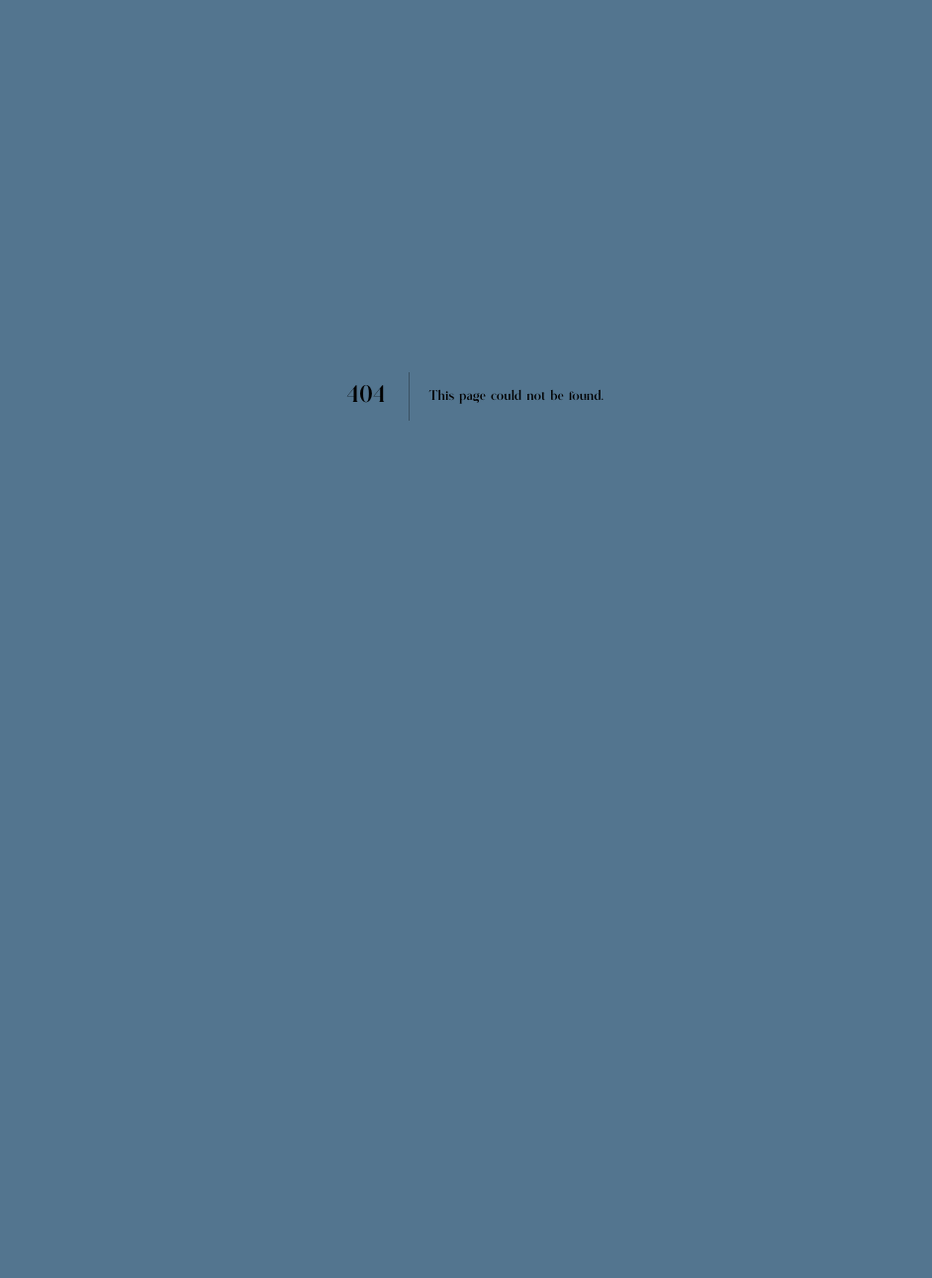
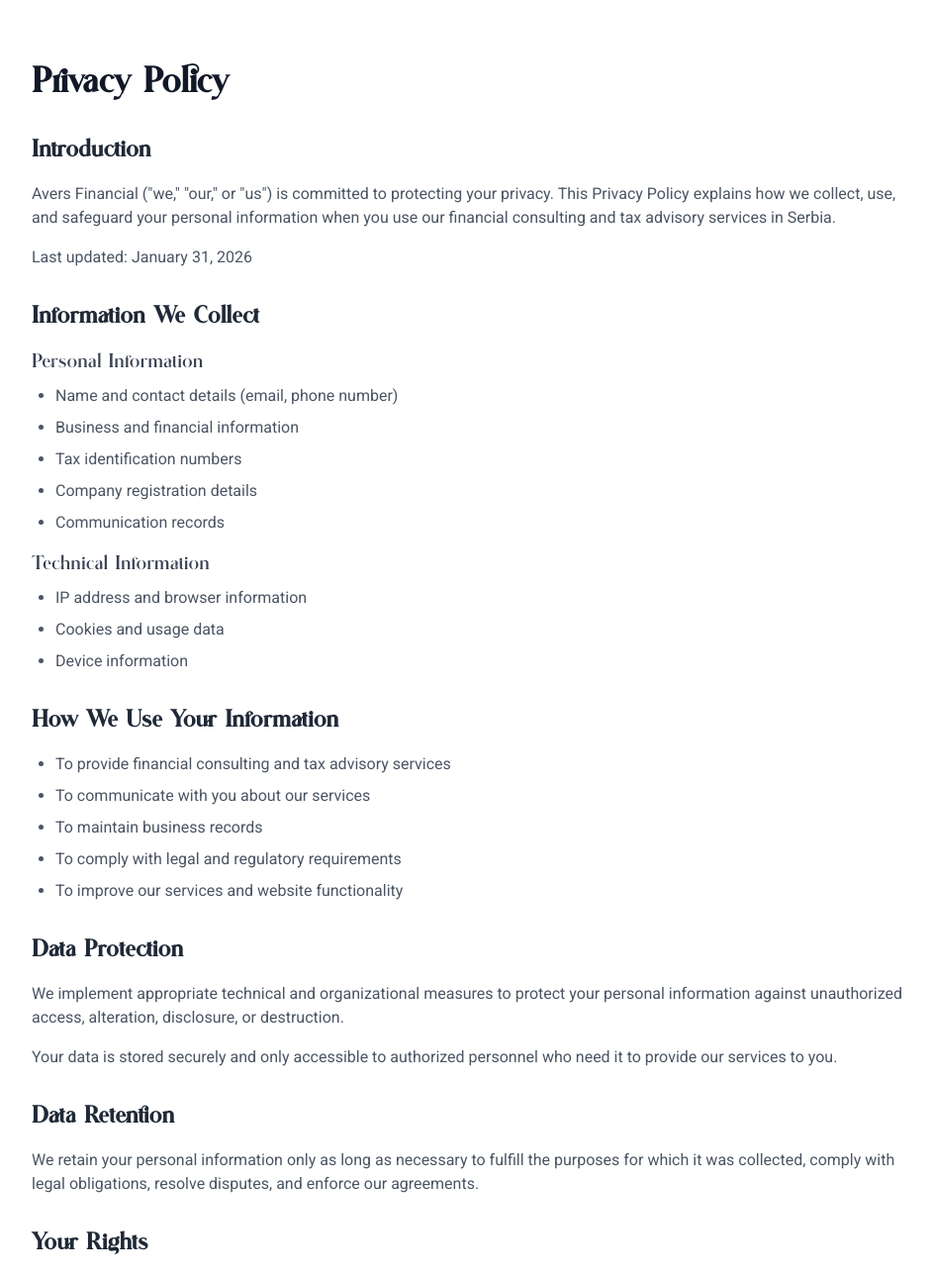
Before and after one commit to IBjelica/avers, a Next.js app: page /privacy-policy in a window 1280 px wide. Before the commit this address had no page. Shown: the top 1291 px of the page at 99% size, without its empty margins (160-1102 px from the left). Before the commit the page ends 800 px from the top, so only its background shows below. Built offline with nearby package versions, Linux system fonts and the light colour scheme.

Commit message:
UI: Add privacy policy page and footer link
- Create comprehensive privacy policy page with proper metadata
- Add privacy policy link to footer
- Include contact information and data protection details
- Follow GDPR and Serbian data protection guidelines

```diff
--- a/src/app/page.tsx
+++ b/src/app/page.tsx
@@ -18,6 +18,7 @@
 import i18n from "@/i18n";
 import parse from "html-react-parser";
 import { fontGuide } from "@/lib/fonts";
+import { NEXT_PUBLIC_TURNSTILE_SITE_KEY } from "@/lib/env";
 
 const inter = Inter({
   subsets: ["latin"],
@@ -303,6 +304,33 @@
           </h1>
         </div>
       </section>
+
+      <main>
+        {/* Hero Section */}
+        <section
+          id="home"
+          className="h-svh bg-cover bg-left-top bg-no-repeat relative"
+          style={{ backgroundImage: "url('/assets/images/hero-bg.jpg')" }}
+        >
+          <div className="absolute inset-0 bg-black opacity-25 z-0"></div>
+          <div
+            className={`${styles.container} mt-20 mx-auto flex flex-col h-full justify-start row-gap-[15%] text-white text-center pt-20 relative z-10`}
+          >
+            <Image
+              src="/assets/icons/logo-white.svg"
+              alt="Avers Logo"
+              width={237}
+              height={102}
+              className="mb-8 mx-auto"
+            />
+            <h1
+              className={`font-medium mt-[40%] md:mt-[25%] ml:mt-[92px] mb-8 leading-[0.987] uppercase w-full md:w-[85vw] max-w-[1344px] text-[min(12vw,157px)] mx-auto`}
+            >
+              {t("hero.title")}
+            </h1>
+          </div>
+        </section>
+
 
       {/* Navigation */}
       <nav
@@ -829,7 +857,7 @@
                 )}
                 <div
                   className="cf-turnstile"
-                  data-sitekey={process.env.NEXT_PUBLIC_TURNSTILE_SITE_KEY}
+                  data-sitekey={NEXT_PUBLIC_TURNSTILE_SITE_KEY}
                   data-callback={(token: string) => {
                     setTurnstileToken(token);
                     setTurnstileError(false);
@@ -887,8 +915,14 @@
               )
             )}
           </p>
+          <div className="text-center">
+            <a href="/privacy-policy" className="hover:text-gray-300 transition-colors text-xs">
+              Privacy Policy
+            </a>
+          </div>
         </div>
       </footer>
+      </main>
     </div>
   );
 }
--- /dev/null
+++ b/src/app/privacy-policy/page.tsx
@@ -0,0 +1,169 @@
+import { Metadata } from "next";
+
+export const metadata: Metadata = {
+  title: "Privacy Policy | Avers Financial",
+  description: "Privacy Policy for Avers Financial consulting services in Serbia. Learn how we protect your personal data.",
+  openGraph: {
+    title: "Privacy Policy | Avers Financial",
+    description: "Privacy Policy for Avers Financial consulting services in Serbia",
+    type: "website",
+  },
+};
+
+export default function PrivacyPolicy() {
+  return (
+    <div className="min-h-screen bg-white py-16 px-4">
+      <div className="max-w-4xl mx-auto">
+        <h1 className="text-4xl font-bold text-gray-900 mb-8">Privacy Policy</h1>
+
+        <div className="prose prose-lg max-w-none">
+          <section className="mb-8">
+            <h2 className="text-2xl font-semibold text-gray-800 mb-4">Introduction</h2>
+            <p className="text-gray-600 mb-4">
+              Avers Financial (&quot;we,&quot; &quot;our,&quot; or &quot;us&quot;) is committed to protecting your privacy.
+              This Privacy Policy explains how we collect, use, and safeguard your personal information
+              when you use our financial consulting and tax advisory services in Serbia.
+            </p>
+            <p className="text-gray-600">
+              Last updated: January 31, 2026
+            </p>
+          </section>
+
+          <section className="mb-8">
+            <h2 className="text-2xl font-semibold text-gray-800 mb-4">Information We Collect</h2>
+            <div className="mb-4">
+              <h3 className="text-xl font-medium text-gray-700 mb-2">Personal Information</h3>
+              <ul className="list-disc pl-6 text-gray-600 space-y-2">
+                <li>Name and contact details (email, phone number)</li>
+                <li>Business and financial information</li>
+                <li>Tax identification numbers</li>
+                <li>Company registration details</li>
+                <li>Communication records</li>
+              </ul>
+            </div>
+            <div>
+              <h3 className="text-xl font-medium text-gray-700 mb-2">Technical Information</h3>
+              <ul className="list-disc pl-6 text-gray-600 space-y-2">
+                <li>IP address and browser information</li>
+                <li>Cookies and usage data</li>
+                <li>Device information</li>
+              </ul>
+            </div>
+          </section>
+
+          <section className="mb-8">
+            <h2 className="text-2xl font-semibold text-gray-800 mb-4">How We Use Your Information</h2>
+            <ul className="list-disc pl-6 text-gray-600 space-y-2">
+              <li>To provide financial consulting and tax advisory services</li>
+              <li>To communicate with you about our services</li>
+              <li>To maintain business records</li>
+              <li>To comply with legal and regulatory requirements</li>
+              <li>To improve our services and website functionality</li>
+            </ul>
+          </section>
+
+          <section className="mb-8">
+            <h2 className="text-2xl font-semibold text-gray-800 mb-4">Data Protection</h2>
+            <p className="text-gray-600 mb-4">
+              We implement appropriate technical and organizational measures to protect your personal
+              information against unauthorized access, alteration, disclosure, or destruction.
+            </p>
+            <p className="text-gray-600">
+              Your data is stored securely and only accessible to authorized personnel who need
+              it to provide our services to you.
+            </p>
+          </section>
+
+          <section className="mb-8">
+            <h2 className="text-2xl font-semibold text-gray-800 mb-4">Data Retention</h2>
+            <p className="text-gray-600">
+              We retain your personal information only as long as necessary to fulfill the purposes
+              for which it was collected, comply with legal obligations, resolve disputes, and
+              enforce our agreements.
+            </p>
+          </section>
+
+          <section className="mb-8">
+            <h2 className="text-2xl font-semibold text-gray-800 mb-4">Your Rights</h2>
+            <p className="text-gray-600 mb-4">Under Serbian data protection laws, you have the right to:</p>
+            <ul className="list-disc pl-6 text-gray-600 space-y-2">
+              <li>Access your personal information</li>
+              <li>Correct inaccurate information</li>
+              <li>Request deletion of your data</li>
+              <li>Restrict processing of your information</li>
+              <li>Data portability</li>
+            </ul>
+          </section>
+
+          <section className="mb-8">
+            <h2 className="text-2xl font-semibold text-gray-800 mb-4">Third-Party Services</h2>
+            <p className="text-gray-600 mb-4">
+              We may share your information with trusted third-party service providers who assist us
+              in operating our business, such as:
+            </p>
+            <ul className="list-disc pl-6 text-gray-600 space-y-2">
+              <li>Payment processors</li>
+              <li>Cloud storage providers</li>
+              <li>Analytics services</li>
+              <li>Legal and compliance consultants</li>
+            </ul>
+            <p className="text-gray-600 mt-4">
+              These third parties are contractually obligated to protect your information and
+              may only use it for the specific services they provide to us.
+            </p>
+          </section>
+
+          <section className="mb-8">
+            <h2 className="text-2xl font-semibold text-gray-800 mb-4">International Data Transfers</h2>
+            <p className="text-gray-600">
+              Your personal information may be transferred to and processed in countries outside
+              Serbia. We ensure such transfers comply with applicable data protection laws and
+              implement appropriate safeguards to protect your information.
+            </p>
+          </section>
+
+          <section className="mb-8">
+            <h2 className="text-2xl font-semibold text-gray-800 mb-4">Cookies</h2>
+            <p className="text-gray-600 mb-4">
+              We use cookies and similar technologies to enhance your experience on our website.
+              Cookies help us:
+            </p>
+            <ul className="list-disc pl-6 text-gray-600 space-y-2">
+              <li>Remember your preferences</li>
+              <li>Analyze website traffic</li>
+              <li>Improve our services</li>
+            </ul>
+            <p className="text-gray-600 mt-4">
+              You can control cookies through your browser settings. However, disabling cookies
+              may affect some website functionality.
+            </p>
+          </section>
+
+          <section className="mb-8">
+            <h2 className="text-2xl font-semibold text-gray-800 mb-4">Contact Us</h2>
+            <p className="text-gray-600 mb-4">
+              If you have questions about this Privacy Policy or how we handle your personal
+              information, please contact us:
+            </p>
+            <div className="bg-gray-50 p-4 rounded-lg">
+              <p className="text-gray-600">
+                <strong>Email:</strong> privacy@aversacc.com<br />
+                <strong>Phone:</strong> +381 60 397 3097<br />
+                <strong>Address:</strong> Belgrade, Serbia
+              </p>
+            </div>
+          </section>
+
+          <section>
+            <h2 className="text-2xl font-semibold text-gray-800 mb-4">Changes to This Policy</h2>
+            <p className="text-gray-600">
+              We may update this Privacy Policy from time to time. We will notify you of any
+              significant changes by posting the new policy on our website and updating the
+              &quot;Last updated&quot; date at the top of this page.
+            </p>
+          </section>
+        </div>
+      </div>
+    </div>
+  );
+}
```
